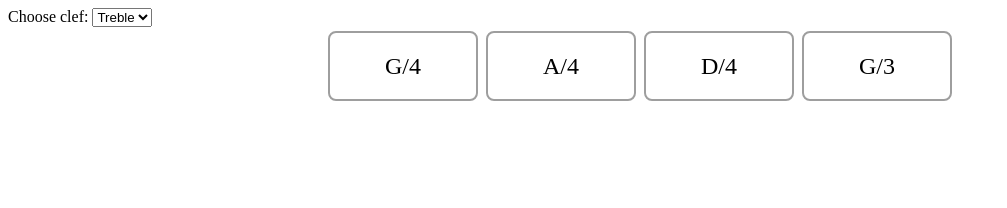
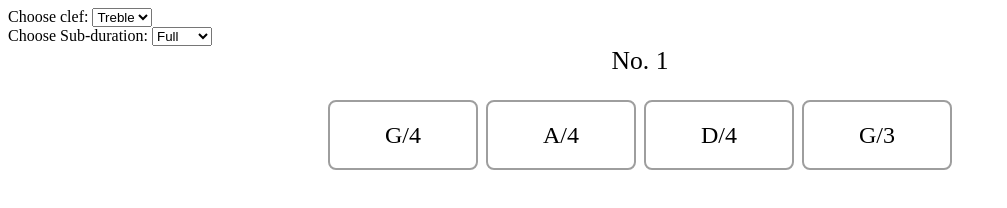
Before and after one commit to xVanTuring/sheet_pratice, a website built with Parcel: page src/index.html in a window 1280 px wide. Shown: the whole page, without its empty margins (0-1007 px from the left). Built offline with nearby package versions, Linux system fonts and the light colour scheme; what vexflow would draw is missing.

Commit message:
序列问题

```diff
--- a/src/NotePratice.ts
+++ b/src/NotePratice.ts
@@ -9,11 +9,16 @@ import { NoteQuestion } from "./NoteQuestion";
 import { QuestionProvider } from "./QuestionProvider";
 import { Statistic } from "./Statistics";
 import { StaveDisplayer } from "./StaveDisplayer";
-
+const DurationToSize = {
+  1: 110,
+  2: 130,
+  4: 150,
+  8: 300,
+};
 export class NotePratice {
   private clef: "treble" | "bass" = "treble";
   private voidInfo = {
-    subDuration: 4,
+    subDuration: 1,
     voiceTime: {
       num_beats: 4,
       beat_value: 4,
@@ -42,7 +47,11 @@ export class NotePratice {
   private notedisplayer: EqualDurationNoteDisplayer;
   private noteQuestion: NoteQuestion;
 
-  constructor(staveEle: HTMLDivElement, questionEle: HTMLDivElement) {
+  constructor(
+    staveEle: HTMLDivElement,
+    questionEle: HTMLDivElement,
+    private indexElement: HTMLDivElement
+  ) {
     this.staveDisplayer = new StaveDisplayer(staveEle, this.clef);
     this.notedisplayer = new EqualDurationNoteDisplayer(
       this.staveDisplayer.getContext(),
@@ -84,17 +93,32 @@ export class NotePratice {
   }
 
   private question: string[] = [];
+  private index = 0;
 
   continueSeq() {
     if (this.question.length === 0) {
       this.resetQuestion();
     }
+    this.index++;
     const note = this.question.shift()!;
     this.noteQuestion.setAnswer(note);
+    this.indexElement.innerText = `No. ${this.index}`;
   }
 
   resetQuestion() {
+    this.index = 0;
     this.question = this.questionProvider.nextQuestion();
     this.notedisplayer.draw(this.question);
   }
+
+  resetWidth(width: number) {
+    this.staveDisplayer.setWidth(width);
+  }
+
+  setSubDuration(subDuration: 1 | 2 | 4 | 8) {
+    this.voidInfo.subDuration = subDuration;
+    this.resetWidth(DurationToSize[subDuration]);
+    this.question.length = 0;
+    this.continueSeq();
+  }
 }
--- a/src/QuestionProvider.ts
+++ b/src/QuestionProvider.ts
@@ -2,23 +2,20 @@ import { VoiceTime } from "vexflow";
 import { NoteProvider } from "./NoteProvider/NoteProvider";
 
 export class QuestionProvider {
-  private beatCount: number;
   constructor(
     private readonly randomNote: NoteProvider,
     private voiceInfo: {
       voiceTime: VoiceTime;
       subDuration: number;
-      clef: "treble" | "bass";
     }
-  ) {
+  ) {}
+
+  nextQuestion() {
     const totalDuration =
       (1 / this.voiceInfo.voiceTime.beat_value) *
       this.voiceInfo.voiceTime.num_beats;
-    this.beatCount = totalDuration / (1 / this.voiceInfo.subDuration);
-  }
-
-  nextQuestion() {
-    const noteChar = Array(this.beatCount)
+    const beatCount = totalDuration / (1 / this.voiceInfo.subDuration);
+    const noteChar = Array(beatCount)
       .fill(1)
       .map(() => this.randomNote.next());
     return noteChar;
--- a/src/StaveDisplayer.ts
+++ b/src/StaveDisplayer.ts
@@ -1,18 +1,19 @@
 import { Renderer, Stave, SVGContext } from "vexflow";
-
 export class StaveDisplayer {
   private context: SVGContext;
   private stave: Stave | null = null;
+  private renderer: Renderer;
+  private width: number = 110;
   constructor(
     private readonly div: HTMLDivElement,
     private clef: "treble" | "bass" = "treble",
     private readonly timeSignature = "4/4"
   ) {
-    const renderer = new Renderer(this.div, Renderer.Backends.SVG);
+    this.renderer = new Renderer(this.div, Renderer.Backends.SVG);
 
-    renderer.resize(150, 300);
+    this.renderer.resize(this.width + 80, 300);
 
-    this.context = renderer.getContext() as SVGContext;
+    this.context = this.renderer.getContext() as SVGContext;
     this.draw();
   }
   setClef(clef: "treble" | "bass") {
@@ -26,7 +27,7 @@ export class StaveDisplayer {
       this.context.svg.removeChild(this.staveEle);
     }
     this.staveEle = this.context.openGroup();
-    this.stave = new Stave(0, 80, 120);
+    this.stave = new Stave(0, 80, this.width);
     this.stave.addClef(this.clef).addTimeSignature(this.timeSignature);
     this.stave.setContext(this.context).draw();
     this.context.closeGroup();
@@ -35,10 +36,17 @@ export class StaveDisplayer {
   getContext() {
     return this.context;
   }
+
   getStave() {
     if (this.stave == null) {
       throw "Stave is not existed";
     }
     return this.stave;
   }
+
+  setWidth(width: number) {
+    this.width = width;
+    this.renderer.resize(width + 80, 300);
+    this.draw();
+  }
 }
--- a/src/index.html
+++ b/src/index.html
@@ -46,6 +46,14 @@
       <option value="treble">Treble</option>
       <option value="bass">Bass</option>
     </select>
+    <br />
+    <label for="duration-select">Choose Sub-duration:</label>
+    <select id="duration-select">
+      <option value="1">Full</option>
+      <option value="2">Half</option>
+      <option value="4">Quad</option>
+      <option value="8">Eighth</option>
+    </select>
 
     <div
       style="
@@ -58,6 +66,12 @@
     >
       <div id="output"></div>
     </div>
+    <div
+      style="height: 50px; text-align: center; font-size: 160%"
+      id="noteIndex"
+    >
+      No.
+    </div>
     <div id="question"></div>
   </body>
   <script src="./index.ts" type="module"></script>
--- a/src/index.ts
+++ b/src/index.ts
@@ -3,11 +3,20 @@ import { NotePratice } from "./NotePratice";
 const div = document.getElementById("output") as HTMLDivElement;
 const question = document.getElementById("question") as HTMLDivElement;
 const clefSelect = document.getElementById("clef-select") as HTMLSelectElement;
+const durationSelect = document.getElementById(
+  "duration-select"
+) as HTMLSelectElement;
+const noteIndex = document.getElementById("noteIndex") as HTMLDivElement;
 
-const notePratice = new NotePratice(div, question);
+const notePratice = new NotePratice(div, question, noteIndex);
 
 clefSelect.addEventListener("change", function () {
   const clef = this.value as "treble" | "bass";
   notePratice.setClef(clef);
 });
+
+durationSelect.addEventListener("change", function () {
+  const duration = parseInt(this.value) as 1 | 2 | 4 | 8;
+  notePratice.setSubDuration(duration);
+});
 notePratice.continueSeq();
```
Also changed, not shown: README.md.
